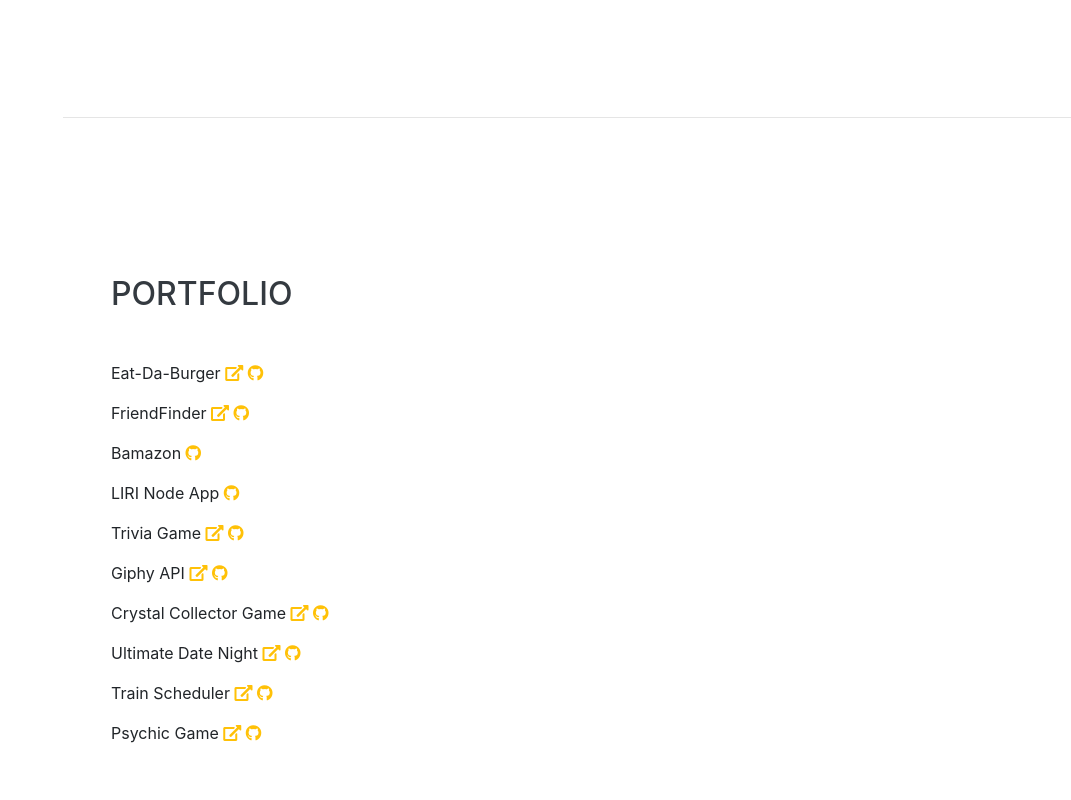
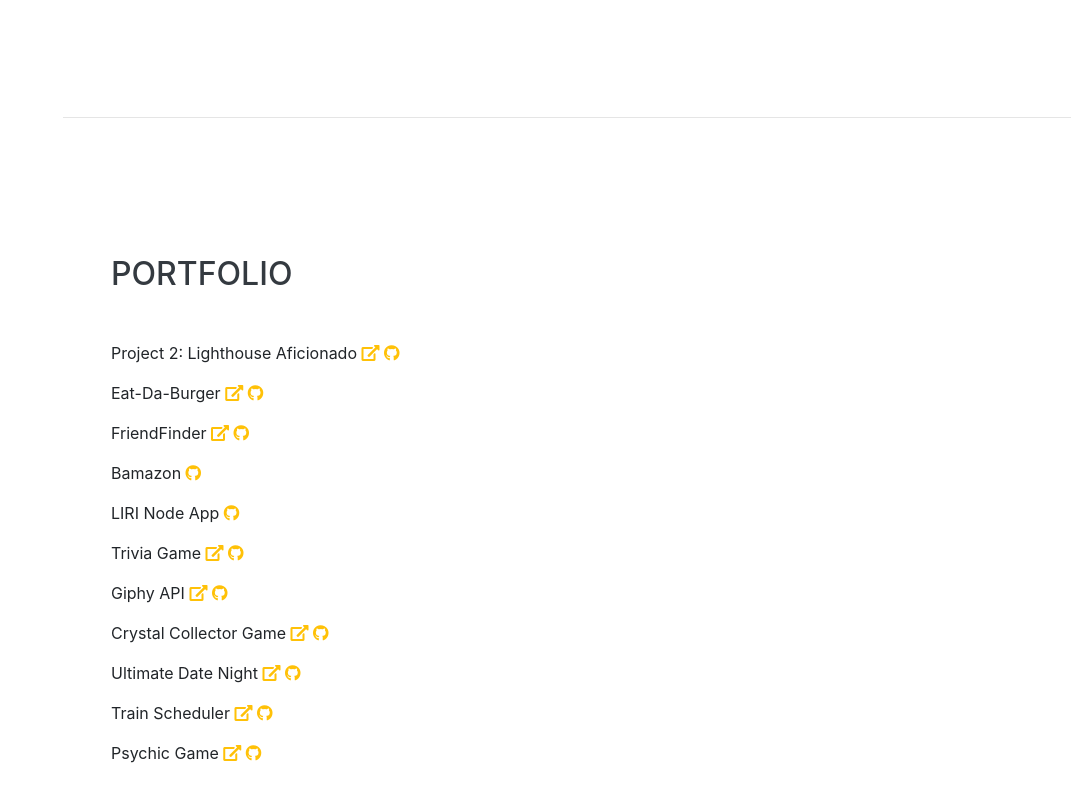
Before and after one commit to amandanewton/Portfolio, a website with bundled scripts: page index.html in a window 1280 px wide. Shown: the part 4846-5646 px from the top of the page, without its empty margins (209-1280 px from the left). Built offline with nearby package versions, Linux system fonts and the light colour scheme; a web font is replaced by a local one.

Commit message:
Update index.html
added project 2

```diff
--- a/index.html
+++ b/index.html
@@ -282,6 +282,14 @@
       <div class="w-100">
         <h2 class="mb-5">Portfolio</h2>
 
+          <p>Project 2: Lighthouse Aficionado
+          <a href="https://lighthouse-aficionado.herokuapp.com/" target="_blank">
+            <i class="fas fa-external-link-alt text-warning"></i>
+          </a>
+          <a href="https://github.com/jonathan-meyer/irrelevant-data" target="_blank">
+            <i class="fab fa-github text-warning"></i>
+          </a></p>
+
          <p>Eat-Da-Burger
           <a href="https://fathomless-anchorage-49840.herokuapp.com/" target="_blank">
             <i class="fas fa-external-link-alt text-warning"></i>
```
